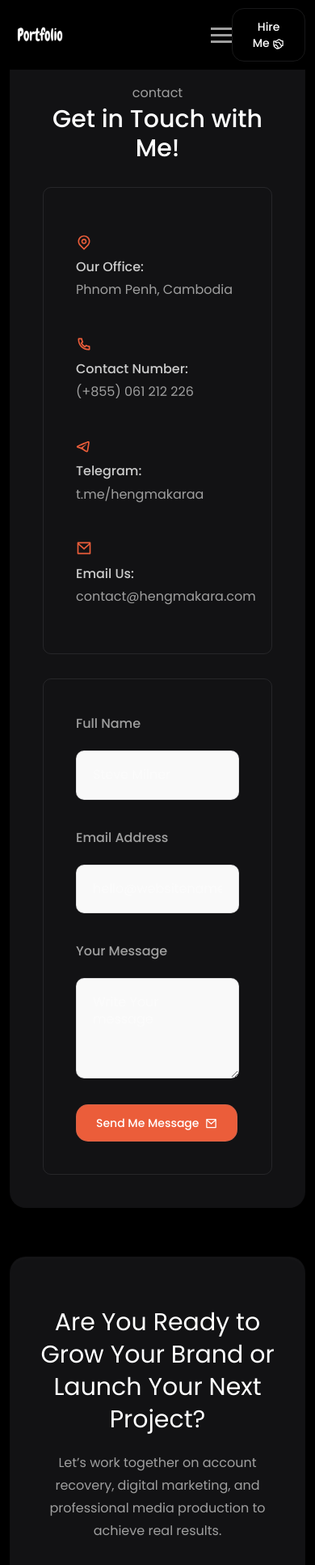
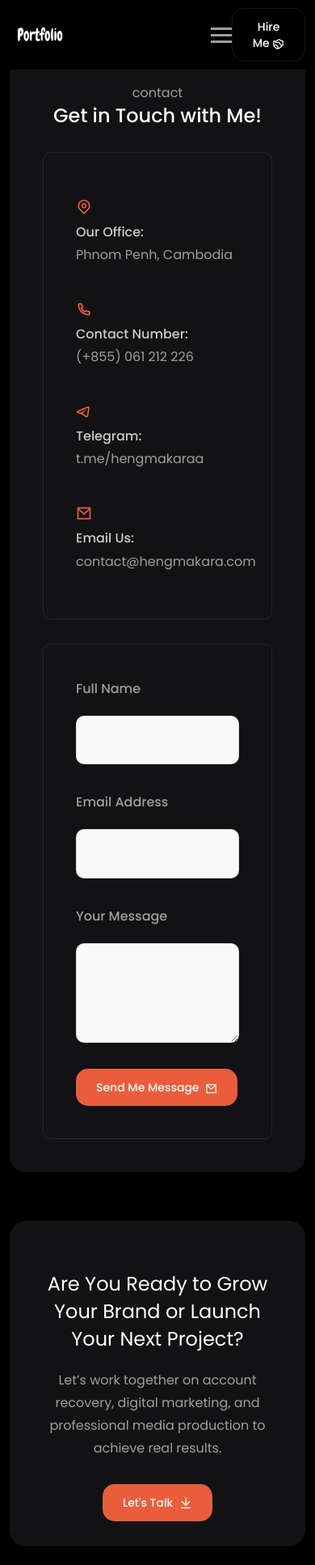
Before and after one commit to makarouy/hengmakara.com, a Next.js app: page /contact in a window 390 px wide. Shown: the top 1933 px of the page at 81% size. Built offline with nearby package versions, Linux system fonts and the light colour scheme.

Commit message:
Fix mobile display: Reduce font sizes for headers

```diff
--- a/src/assets/css/responsive.css
+++ b/src/assets/css/responsive.css
@@ -202,20 +202,21 @@ Version      : 1.0
 
 
     .about-content-part h2 {
-        font-size: 30px;
-        line-height: 40px;
+        font-size: 24px;
+        line-height: 34px;
         margin-bottom: 20px;
         margin-top: 30px;
     }
 
     .section-title h2 {
-        font-size: 30px;
+        font-size: 24px;
     }
 
     .hero-content .job {
         display: inline-block;
-        padding: 12px 30px;
+        padding: 10px 20px;
         margin-top: 0px;
+        font-size: 14px;
     }
 
     .header-inner {
@@ -231,8 +232,8 @@ Version      : 1.0
     }
 
     .call-to-action-part h2 {
-        font-size: 30px;
-        line-height: 40px;
+        font-size: 24px;
+        line-height: 34px;
     }
 
     .about-area {
@@ -261,7 +262,7 @@ Version      : 1.0
     }
 
     .single-project-page-design h1 {
-        font-size: 30px;
+        font-size: 26px;
     }
 
     .about-image-part {
@@ -290,7 +291,8 @@ Version      : 1.0
 
     .hero-content h1 {
 
-        font-size: 40px;
+        font-size: 32px;
+        line-height: 42px;
     }
 
     .hero-content .dot-shape {
@@ -308,7 +310,7 @@ Version      : 1.0
     }
 
     .hero-counter-area .count-text {
-        font-size: 30px;
+        font-size: 24px;
     }
 
     .hero-counter-area .counter-title {
```
